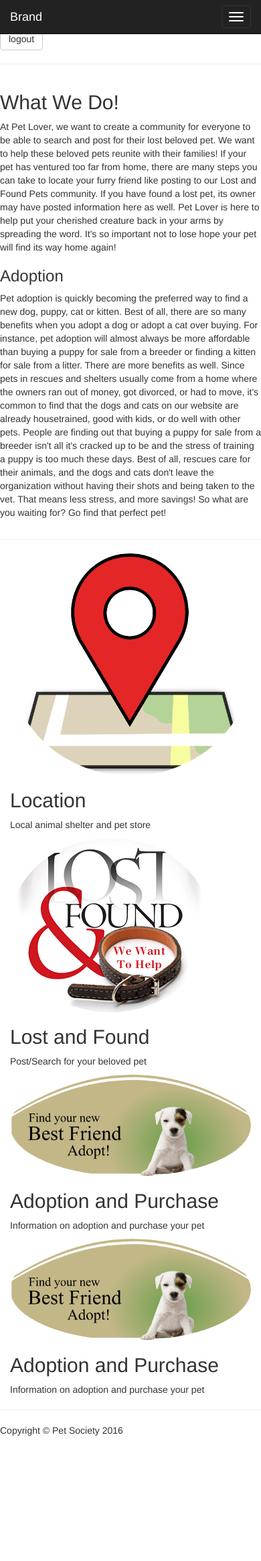
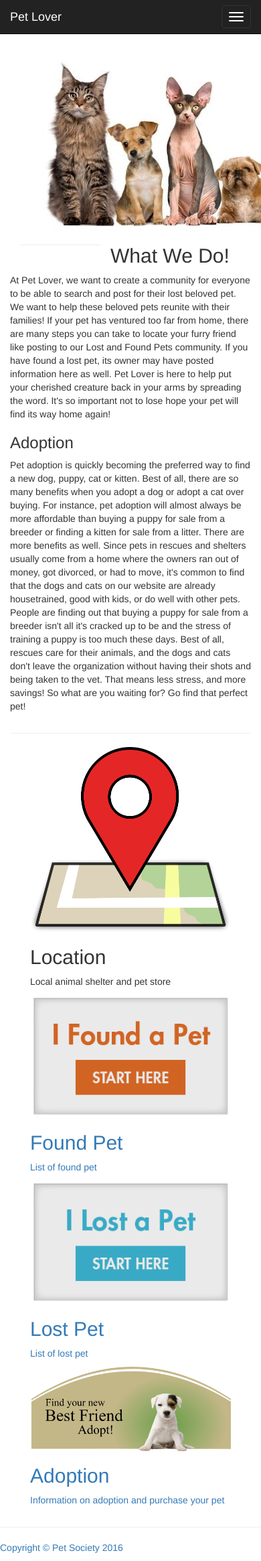
Before and after one commit to bmcheung/project_python, a Django app: page /main/ in a window 390 px wide; the page is wider, and only the part inside the window is pictured. Shown: that part at 67% size. Before the commit the page ends 2143 px from the top of that part, so only its background shows below. Run offline with Django 3.2, Linux system fonts and the light colour scheme; parts of the project's set-up code (start-up, migrations or seed data) failed here and were passed over; some libraries are stand-ins or nearby versions.

Commit message:
main and adopt fixed

```diff
--- a/apps/login/templates/login/found.html
+++ b/apps/login/templates/login/found.html
@@ -21,6 +21,7 @@
         <span class="icon-bar"></span>
         <span class="icon-bar"></span>
         <span class="icon-bar"></span>
+        <span class="icon-bar"></span>
       </button>
       <a class="navbar-brand" href="{% url 'login:index' %}">Pet Lover</a>
     </div>
@@ -28,6 +29,7 @@
       <ul class="nav navbar-nav">
         <li class="active"><a href="{% url 'login:main' %}">Home</a></li>
         <li><a href="{%url 'login:found'%}">Found a Pet?</a></li>
+        <li><a href="{%url 'login:adopt'%}">Adoption</a></li>
       </ul>
       <ul class="nav navbar-nav navbar-right">
         <li><a href="{% url 'login:index' %}">log out</a></li>
--- a/apps/login/templates/login/lost.html
+++ b/apps/login/templates/login/lost.html
@@ -23,6 +23,7 @@
           <span class="icon-bar"></span>
           <span class="icon-bar"></span>
           <span class="icon-bar"></span>
+          <span class="icon-bar"></span>
         </button>
         <a class="navbar-brand" href="{% url 'login:index' %}">Pet Lover</a>
       </div>
@@ -30,6 +31,7 @@
         <ul class="nav navbar-nav">
           <li class="active"><a href="{% url 'login:main' %}">Home</a></li>
           <li><a href="{%url 'login:lost'%}">Lost a Pet?</a></li>
+          <li><a href="{%url 'login:adopt'%}">Adoption</a></li>
         </ul>
         <ul class="nav navbar-nav navbar-right">
           <li><a href="{% url 'login:index' %}"><b>log out</b></a></li>
--- a/apps/login/templates/login/main.html
+++ b/apps/login/templates/login/main.html
@@ -17,40 +17,25 @@
         <span class="icon-bar"></span>
         <span class="icon-bar"></span>
       </button>
-      <a class="navbar-brand" href="#">Brand</a>
+      <a class="navbar-brand" href="/">Pet Lover</a>
     </div>
     <div class="collapse navbar-collapse">
       <ul class="nav navbar-nav">
-        <li class="active"><a href="#">Home</a></li>
-        <li><a href="#about">About</a></li>
+        <li class="active"><a href="/">Home</a></li>
+        <li><a href="{% url 'login:index'%}">Log Out</a></li>
       </ul>
       <ul class="nav navbar-nav navbar-right">
-        <li><a href="#">Username</a></li>
+        <li><a href="#">Nam Tran</a></li>
       </ul>
     </div><!--/.nav-collapse -->
   </div>
 </div>
-
+    <div class="container">
       <div class="wide">
         	<div class="col-xs-5 line"><hr></div>
-    <div class="col-xs-2 logo">Logo</div>
+          <img src="{% static '/login/image/pet.jpg' %}" alt=""/>
           <div class="col-xs-5 line"><hr></div>
       </div>
-
-          {% if messages %}
-          <ul class="list-group">
-              {% for message in messages %}
-              <li class="list-group-item list-group-item-success"><h2>{{ message }}</h2></li>
-              {% endfor %}
-              <li class="list-group-item list-group-item-success">Successfully logged in!</li>
-          </ul>
-          {% endif %}
-
-          <form action="{% url 'login:index' %}" method="POST" class="form-horizontal">
-              {% csrf_token %}
-              <input class="btn btn-default" id="submitbutton" type="submit" value="logout">
-          </form>
-          <hr>
 
           <div class="row">
               <div class="col-sm-8">
@@ -74,30 +59,37 @@
           <!-- /.row -->
 
           <hr>
+              <div class=container>
+
 
               <div class="col-sm-4">
-                <a href="/map">{% load staticfiles %}
-                <img class="img-circle img-responsive img-center" src= "{%static 'login/image/location.png'%}" alt=""/></a>
+                <a href="/map">
+                {% load staticfiles %}
+                <img class="img-square img-responsive img-center" src= "{%static 'login/image/location.png'%}" alt=""/></a>
                 <h2>Location</h2>
                 <p>Local animal shelter and pet store</p>
               </div>
               <div class="col-sm-4">
+                <a href="{%url 'login:found'%}">
                   {% load staticfiles %}
-                  <img class="img-circle img-responsive img-center" src="{%static '/login/image/lostandfound.png'%}" alt=""/>
-                  <h2>Lost and Found</h2>
-                  <p>Post/Search for your beloved pet</p>
+                  <img class="img-square img-responsive img-center" src="{%static '/login/image/found.png'%}" alt=""/>
+                  <h2>Found Pet</h2>
+                  <p>List of found pet</p>
               </div>
               <div class="col-sm-4">
+                <a href="{%url 'login:lost'%}">
                   {% load staticfiles %}
-                  <img class="img-circle img-responsive img-center" src="{% static '/login/image/adoption.png' %}" alt=""/>
-                  <h2>Adoption and Purchase</h2>
+                  <img class="img-square img-responsive img-center" src="{% static '/login/image/lost.png' %}" alt=""/>
+                  <h2>Lost Pet</h2>
+                  <p>List of lost pet</p>
+              </div>
+              <div class="col-sm-4">
+                <a href="{%url 'login:adopt'%}">
+                  {% load staticfiles %}
+                  <img class="img-square img-responsive img-center" src="{% static '/login/image/adoption.png' %}" alt=""/>
+                  <h2>Adoption</h2>
                   <p>Information on adoption and purchase your pet</p>
               </div>
-              <div class="col-sm-4">
-                  {% load staticfiles %}
-                  <img class="img-circle img-responsive img-center" src="{% static '/login/image/adoption.png' %}" alt=""/>
-                  <h2>Adoption and Purchase</h2>
-                  <p>Information on adoption and purchase your pet</p>
           </div>
           </div>
           <!-- /.row -->
```
Also changed, not shown: apps/login/static/login/js/maps.js (deleted, +0 -65 lines), apps/login/templates/login/adopt.html (+35 -33 lines), apps/login/static/login/image/pet.jpg (added), 13 other files. Lines whose indentation alone changed are shown as unchanged.
